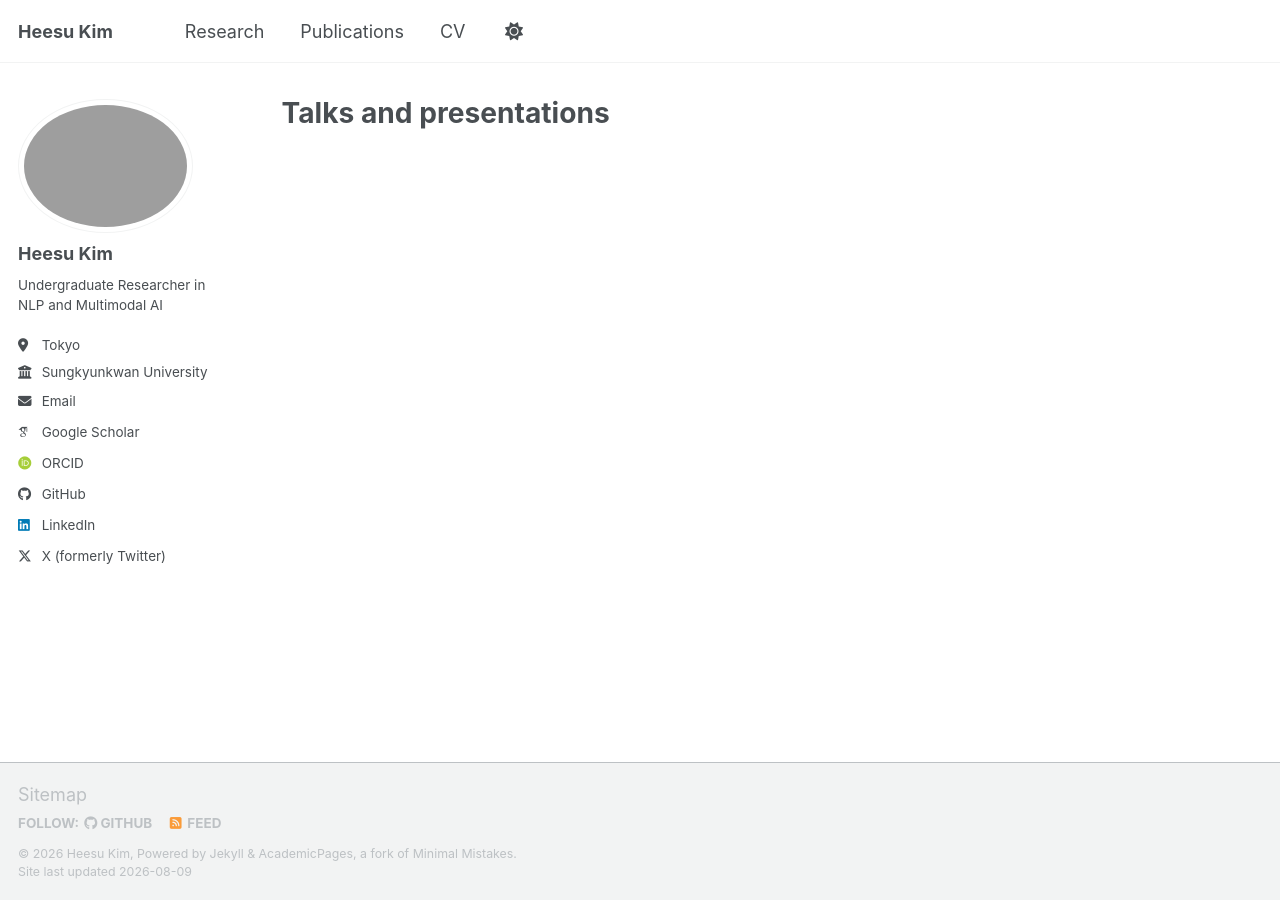
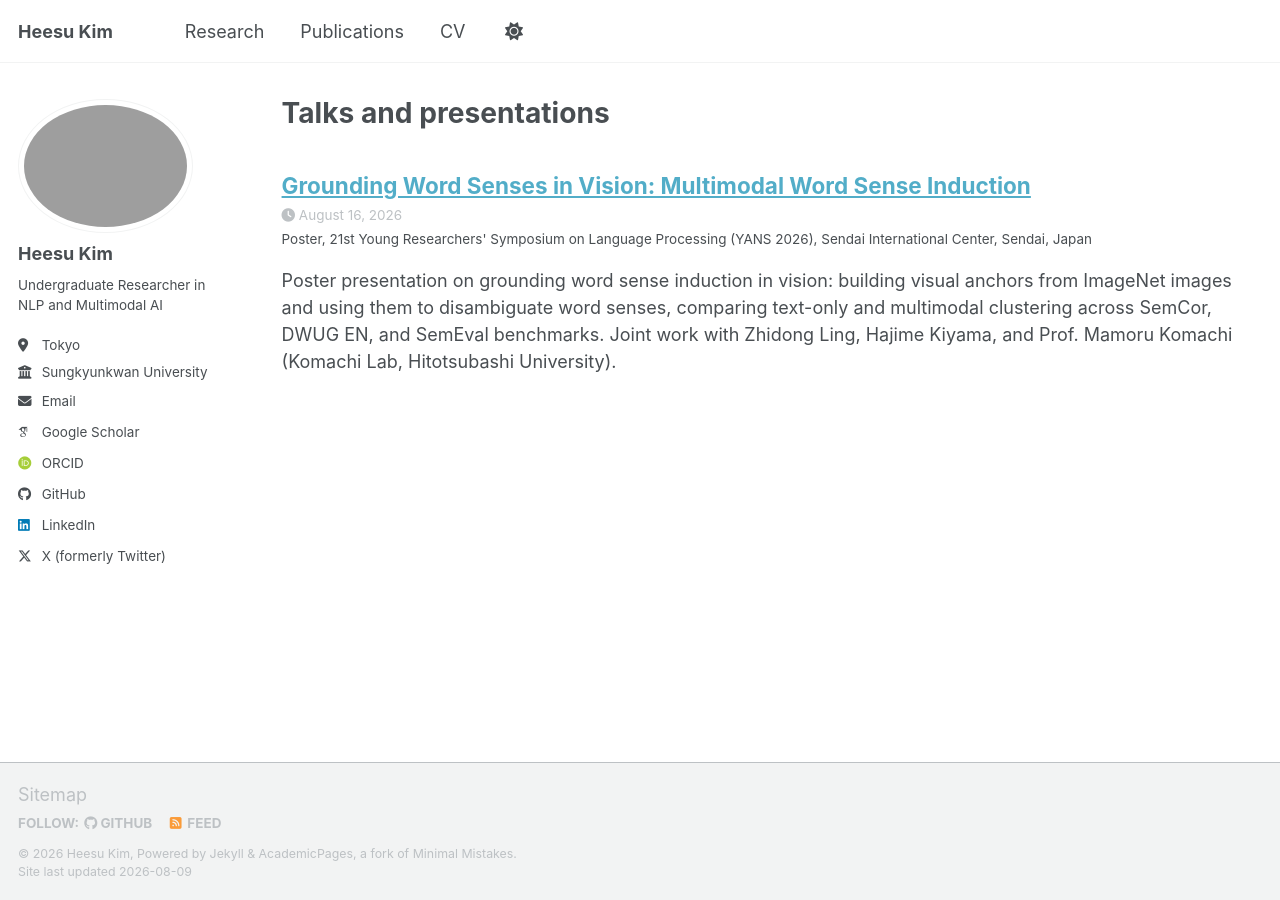
Before and after one commit to kheesu/kheesu.github.io, a Jekyll site: the page built from _pages/talks.html, in a window 1280 px wide. Built offline with Jekyll 4.4.1, drawn with Linux system fonts in a browser that asks for light colours; some web fonts are replaced; a script bundle is joined from its source files by our own code; library files that are not in the unit come from our copies.

Commit message:
Add YANS 2026 poster talk, restore ARR paper as under review
Cultural Evaluation of LLMs was resubmitted to the August 2026 ARR
cycle, so restore its publication entry and the under_review
category dropped alongside it. Also fix a trailing comma in
cv.json that made it invalid strict JSON.

```diff
--- a/_config.yml
+++ b/_config.yml
@@ -86,6 +86,8 @@
 publication_category:
   conferences:
     title: 'Conference Papers'
+  under_review:
+    title: 'Under Review'
 
 # Site Settings
 teaser                   :  # filename of teaser fallback teaser image placed in /images/ for social media previews
--- a/_data/cv.json
+++ b/_data/cv.json
@@ -71,10 +71,10 @@
     },
     {
       "name": "Cultural Evaluation of Large Language Models",
-      "publisher": "Manuscript in preparation",
+      "publisher": "Under review — ACL Rolling Review (August 2026 cycle)",
       "releaseDate": "2026",
       "summary": "Investigating how LLMs represent and respond to culturally grounded knowledge. Led the construction and evaluation of the Korean subset of a multilingual cultural benchmark."
-    },
+    }
   ],
   "portfolio": [
     {
--- a/_pages/research.md
+++ b/_pages/research.md
@@ -21,7 +21,7 @@
 Language is not static — words change meaning across time, domains, and communities. Contextual embeddings offer a powerful lens for studying this change, but the relationship between geometric shifts in representation space and human-interpretable meaning is not well understood.
 
 **Semantic Shift Detection** *(ongoing, Komachi Lab)*
-Working on methods for measuring semantic change through contextual embeddings, studying how lexical meaning evolves across domains and languages.
+Working on methods for measuring semantic change through contextual embeddings, studying how lexical meaning evolves across domains and languages. Recent work grounds word senses in vision — using visual anchors built from image classes to induce and disambiguate senses across benchmarks like SemCor and SemEval (poster, YANS 2026).
 
 ## Multimodal Systems
 
--- /dev/null
+++ b/_talks/2026-08-16-yans2026.md
@@ -0,0 +1,11 @@
+---
+title: "Grounding Word Senses in Vision: Multimodal Word Sense Induction"
+collection: talks
+type: "Poster"
+permalink: /talks/2026-08-16-yans2026
+venue: "21st Young Researchers' Symposium on Language Processing (YANS 2026)"
+date: 2026-08-16
+location: "Sendai International Center, Sendai, Japan"
+---
+
+Poster presentation on grounding word sense induction in vision: building visual anchors from ImageNet images and using them to disambiguate word senses, comparing text-only and multimodal clustering across SemCor, DWUG EN, and SemEval benchmarks. Joint work with Zhidong Ling, Hajime Kiyama, and Prof. Mamoru Komachi (Komachi Lab, Hitotsubashi University).
```
Also changed, not shown: _pages/about.md (+2 -1 lines), _publications/2026-01-01-cultural-llm-eval.md (added, +9 -0 lines).
